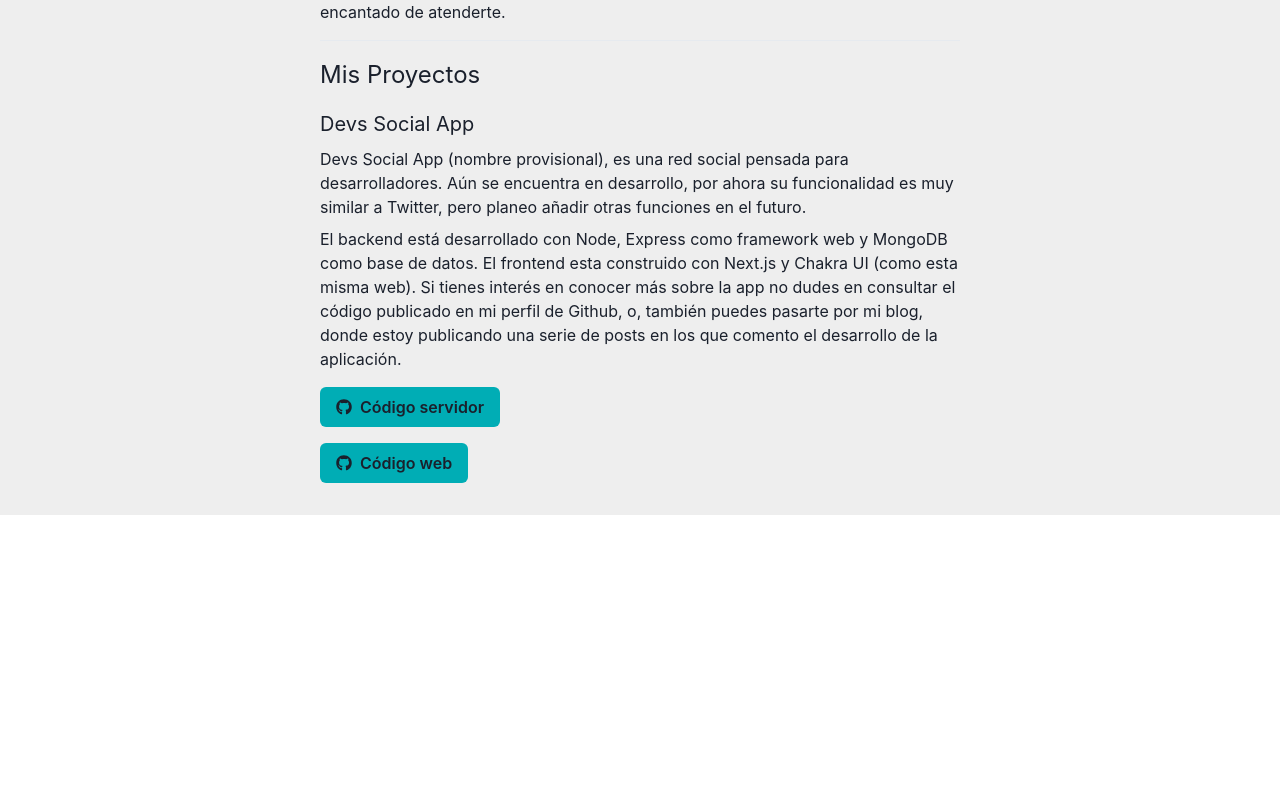
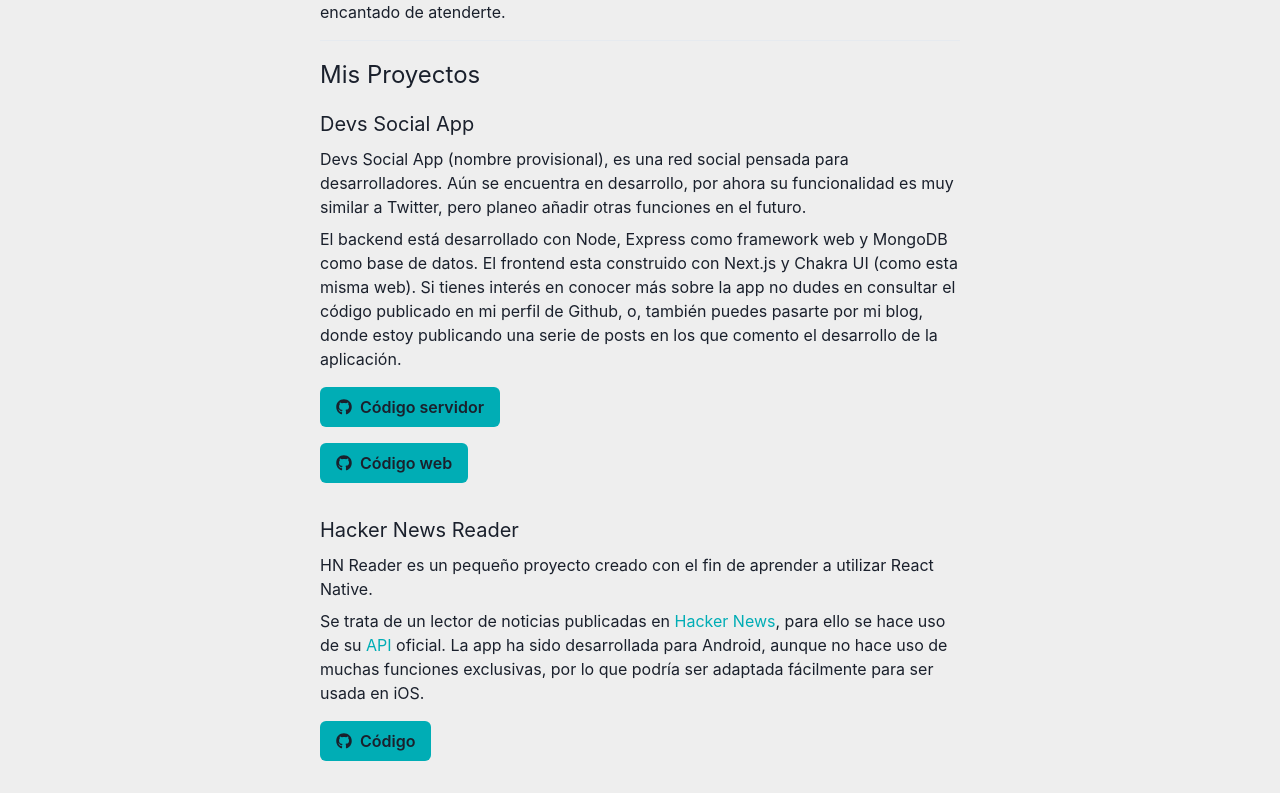
Before and after one commit to JorgeMayoral/yorch.dev, a Next.js app: page / in a window 1280 px wide. Shown: the part 753-1546 px from the top of the page. Before the commit the page ends 1268 px from the top, so only its background shows below. Built offline with nearby package versions, Linux system fonts and the light colour scheme.

Commit message:
feat: :sparkles: Added new project
Added hn reader project to portfolio.

```diff
--- a/src/pages/index.js
+++ b/src/pages/index.js
@@ -90,6 +90,46 @@
               </Link>
             </Stack>
           </Box>
+          <Box mt={8}>
+            <Text fontSize="xl" mb={2}>
+              Hacker News Reader
+            </Text>
+            <Text mb={2}>
+              HN Reader es un pequeño proyecto creado con el fin de aprender a
+              utilizar React Native.
+            </Text>
+            <Text mb={2}>
+              Se trata de un lector de noticias publicadas en{' '}
+              <Link
+                href="https://news.ycombinator.com/"
+                isExternal
+                color="#00adb5"
+              >
+                Hacker News
+              </Link>
+              , para ello se hace uso de su{' '}
+              <Link
+                href="https://github.com/HackerNews/API"
+                isExternal
+                color="#00adb5"
+              >
+                API
+              </Link>{' '}
+              oficial. La app ha sido desarrollada para Android, aunque no hace
+              uso de muchas funciones exclusivas, por lo que podría ser adaptada
+              fácilmente para ser usada en iOS.
+            </Text>
+            <Stack spacing={4} mt={4}>
+              <Link
+                href="https://github.com/JorgeMayoral/hn-react-native"
+                isExternal
+              >
+                <Button leftIcon={<FaGithub />} bgColor="#00adb5">
+                  Código
+                </Button>
+              </Link>
+            </Stack>
+          </Box>
         </Box>
       </Stack>
     </Layout>
```
